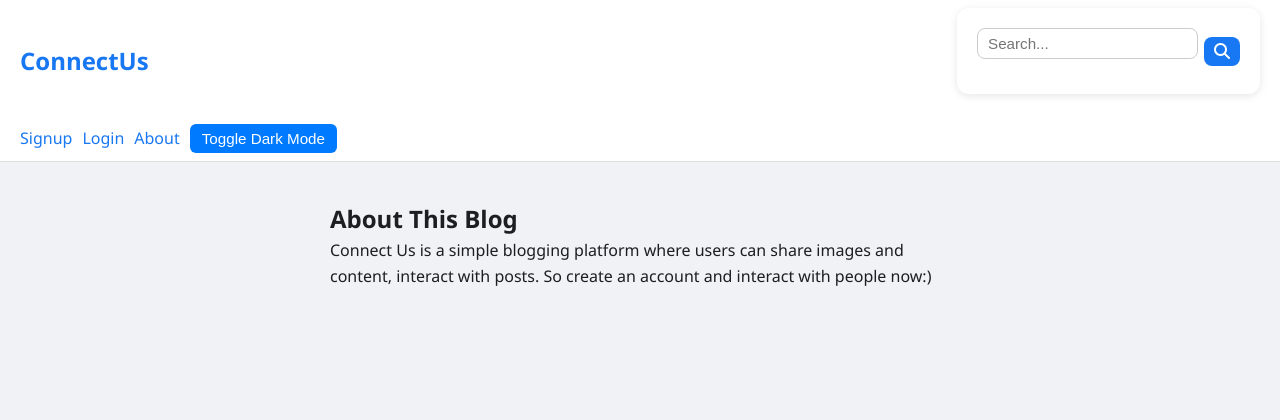
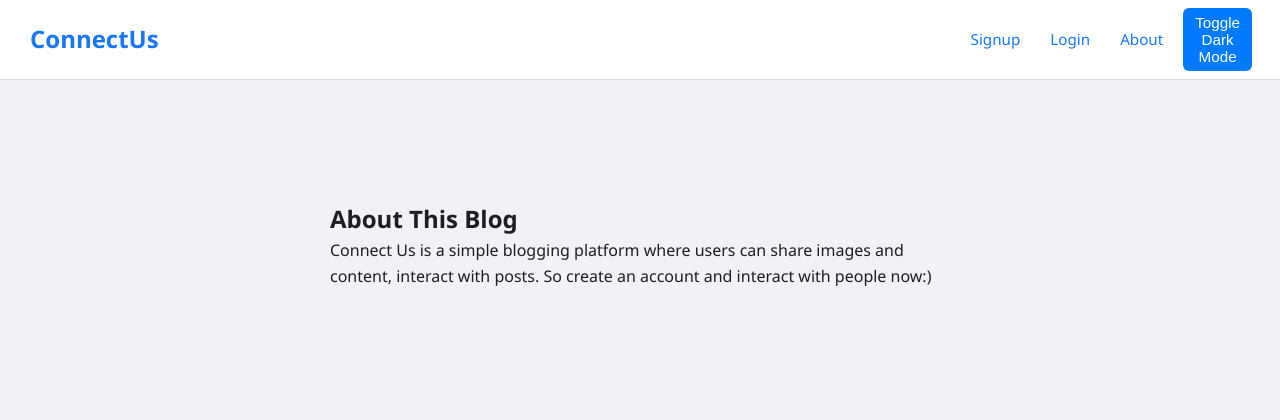
Before and after one commit to Anurag666786/Connect-Us, a Flask app: page /about in a window 1280 px wide. Shown: the top 420 px of the page. Run offline with Flask 3, Linux system fonts and the light colour scheme; some libraries are stand-ins or nearby versions.

Commit message:
Updated with original structure and fixes

```diff
--- a/static/style.css
+++ b/static/style.css
@@ -39,41 +39,24 @@ nav {
   padding: 8px 20px;
   border-bottom: 1px solid #ddd;
   display: flex;
-  flex-direction: column;
+  justify-content: space-between;
+  align-items: center;
   position: fixed;
   top: 0;
   width: 100%;
   z-index: 10;
-  gap: 10px;
 }
 
-.nav-header {
-  display: flex;
-  justify-content: space-between;
-  align-items: center;
-  width: 100%;
+nav a {
+  margin: 0 10px;
+  font-size: 0.95rem;
+  font-weight: 500;
 }
 
 .logo {
   font-size: 24px;
   font-weight: bold;
   color: #1877f2;
-}
-
-.menu-toggle {
-  display: none;
-  background: none;
-  border: none;
-  font-size: 1.6rem;
-  color: #1877f2;
-  cursor: pointer;
-}
-
-.nav-links {
-  display: flex;
-  gap: 10px;
-  align-items: center;
-  flex-wrap: wrap;
 }
 
 /* Forms */
@@ -298,46 +281,39 @@ body.dark .icon-btn.bookmarked {
   margin-bottom: 20px;
 }
 
-/* Search Form Styles */
-.search-form {
-  display: flex;
-  align-items: center;
-  gap: 6px;
-  margin-left: 15px;
-}
+/* ------------------------------ */
+/*           NEW STYLES          */
+/* ------------------------------ */
 
-.search-form input {
-  padding: 6px 10px;
-  font-size: 0.95rem;
-  border: 1px solid #ccc;
-  border-radius: 8px;
-}
-
-.search-form button {
-  background: #1877f2;
+/* Hamburger icon */
+.menu-toggle {
+  display: none;
+  background: none;
   border: none;
-  padding: 6px 10px;
-  border-radius: 8px;
-  color: white;
+  font-size: 1.6rem;
+  color: #1877f2;
   cursor: pointer;
 }
 
-.search-form button i {
-  font-size: 1rem;
+body.dark .menu-toggle {
+  color: #e4e6eb;
 }
 
-body.dark .search-form input {
-  background-color: #3a3b3c;
-  color: #e4e6eb;
-  border-color: #555;
+.nav-header {
+  display: flex;
+  justify-content: space-between;
+  align-items: center;
+  width: 100%;
 }
 
-body.dark .search-form button {
-  background: #1877f2;
-  color: white;
+/* Nav links default */
+.nav-links {
+  display: flex;
+  gap: 10px;
+  align-items: center;
 }
 
-/* Mobile Tweaks */
+/* Mobile tweaks */
 @media (max-width: 600px) {
   .container {
     margin: 60px 10px;
@@ -345,6 +321,7 @@ body.dark .search-form button {
   }
 
   nav {
+    flex-direction: column;
     align-items: flex-start;
   }
 
@@ -378,16 +355,4 @@ body.dark .search-form button {
   body, .post, .comment, input, textarea {
     font-size: 1rem;
   }
-
-  .search-form {
-    flex-direction: column;
-    align-items: stretch;
-    width: 100%;
-    margin: 10px 0;
-  }
-
-  .search-form input,
-  .search-form button {
-    width: 100%;
-  }
 }
--- a/templates/base.html
+++ b/templates/base.html
@@ -29,6 +29,7 @@
                 localStorage.setItem('darkMode', document.body.classList.contains('dark'));
             });
 
+            // Hamburger menu toggle
             const menuToggle = document.getElementById('menuToggle');
             const navLinks = document.querySelector('.nav-links');
             if (menuToggle && navLinks) {
@@ -43,10 +44,6 @@
     <nav>
         <div class="nav-header">
             <a href="{{ url_for('home') }}" class="logo">ConnectUs</a>
-            <form action="{{ url_for('search') }}" method="GET" class="search-form">
-                <input type="text" name="query" placeholder="Search..." aria-label="Search">
-                <button type="submit"><i class="fas fa-search"></i></button>
-            </form>
             <button id="menuToggle" class="menu-toggle">☰</button>
         </div>
         <div class="nav-links">
```
